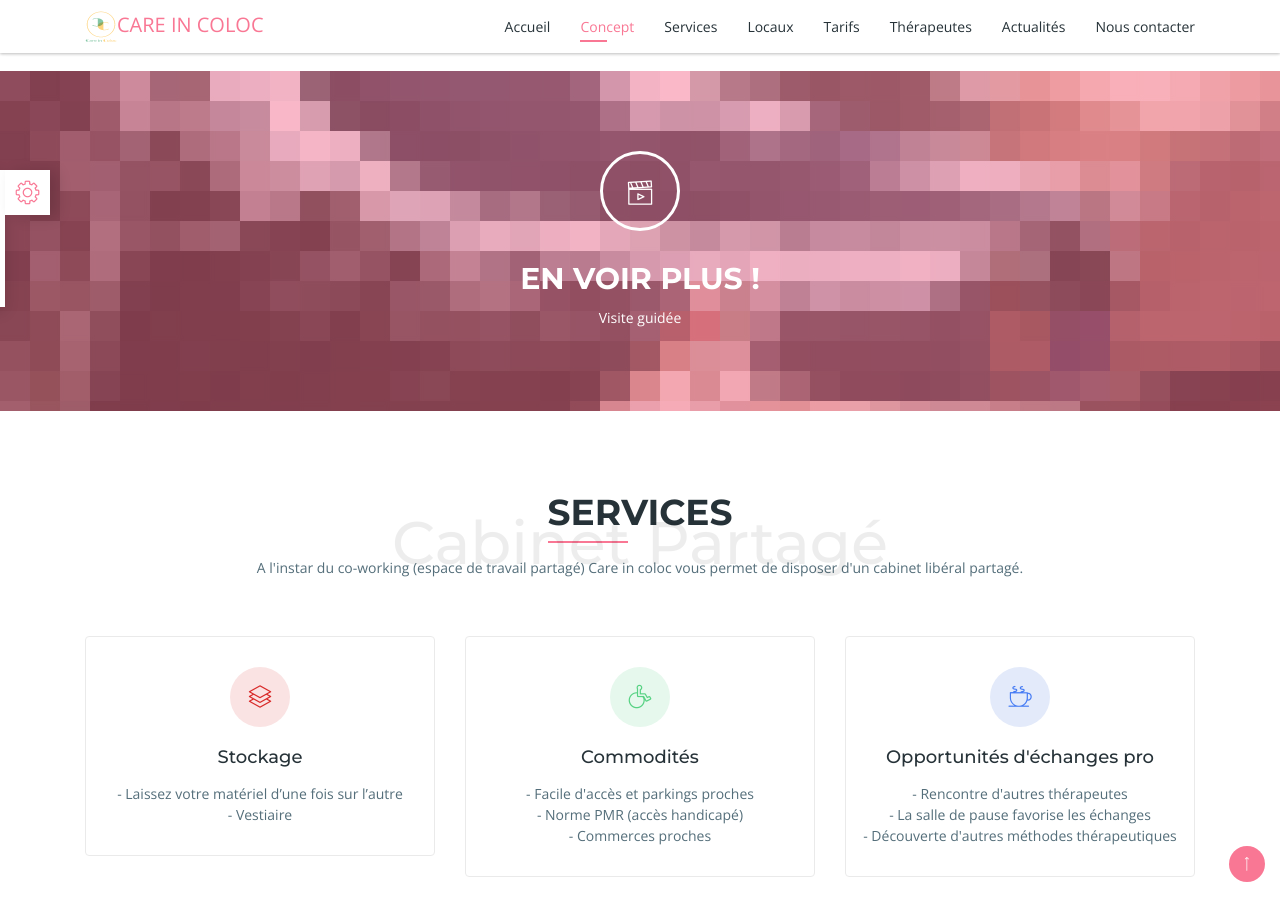
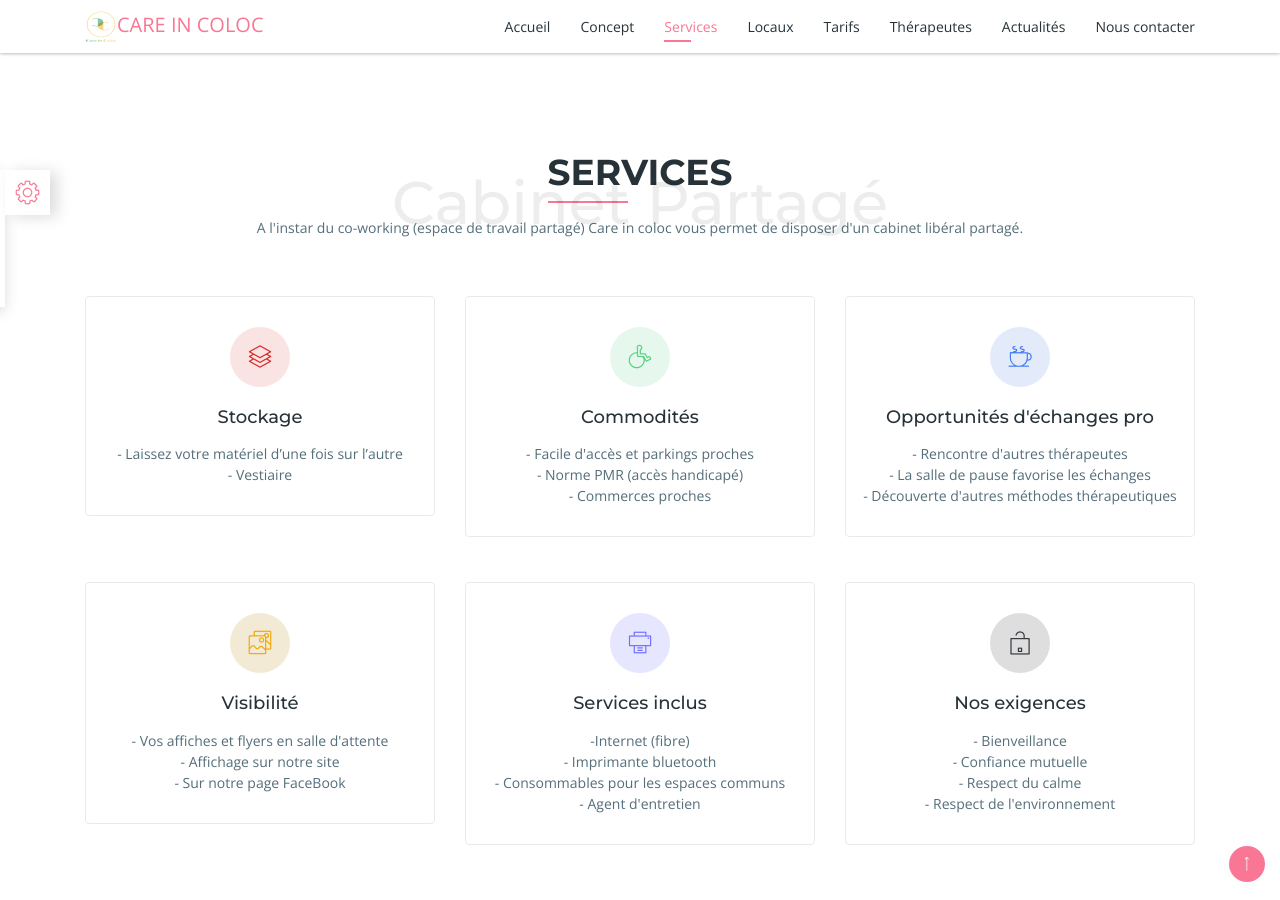
Before and after one commit to Patrockanite/Projet_Camille, a Jekyll site: the page index.html, which Jekyll copies as it is, in a window 1280 px wide and 900 px high, scrolled down 1224 px. Built offline with Jekyll 4.4.1, drawn with Linux system fonts in a browser that asks for light colours; some web fonts are replaced; a script that is not in the unit is left out.

Commit message:
commentaire bloc video

```diff
--- a/index.html
+++ b/index.html
@@ -235,8 +235,8 @@
         </section>
         <!-- Fin Section Concept -->
 
-        <!-- Section Vidéo -->
-        <section class="video-promo section">
+        <!-- Bloc Section Vidéo -->
+        <!-- <section class="video-promo section">
           <div class="overlay"></div>
           <div class="container">
             <div class="row">
@@ -249,7 +249,7 @@
               </div>
             </div>
           </div>
-        </section>
+        </section> -->
         <!-- Fin section Vidéo -->
 
     <!-- Section Services -->
```
